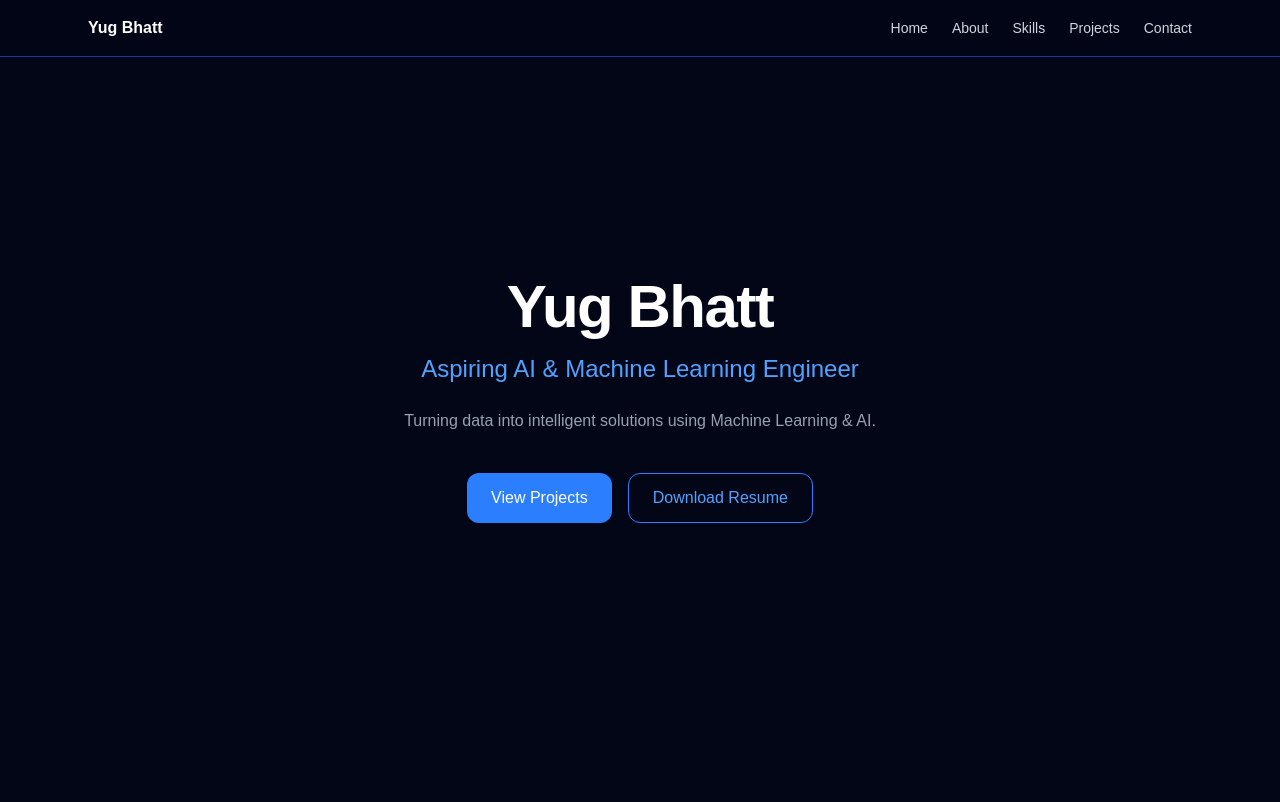
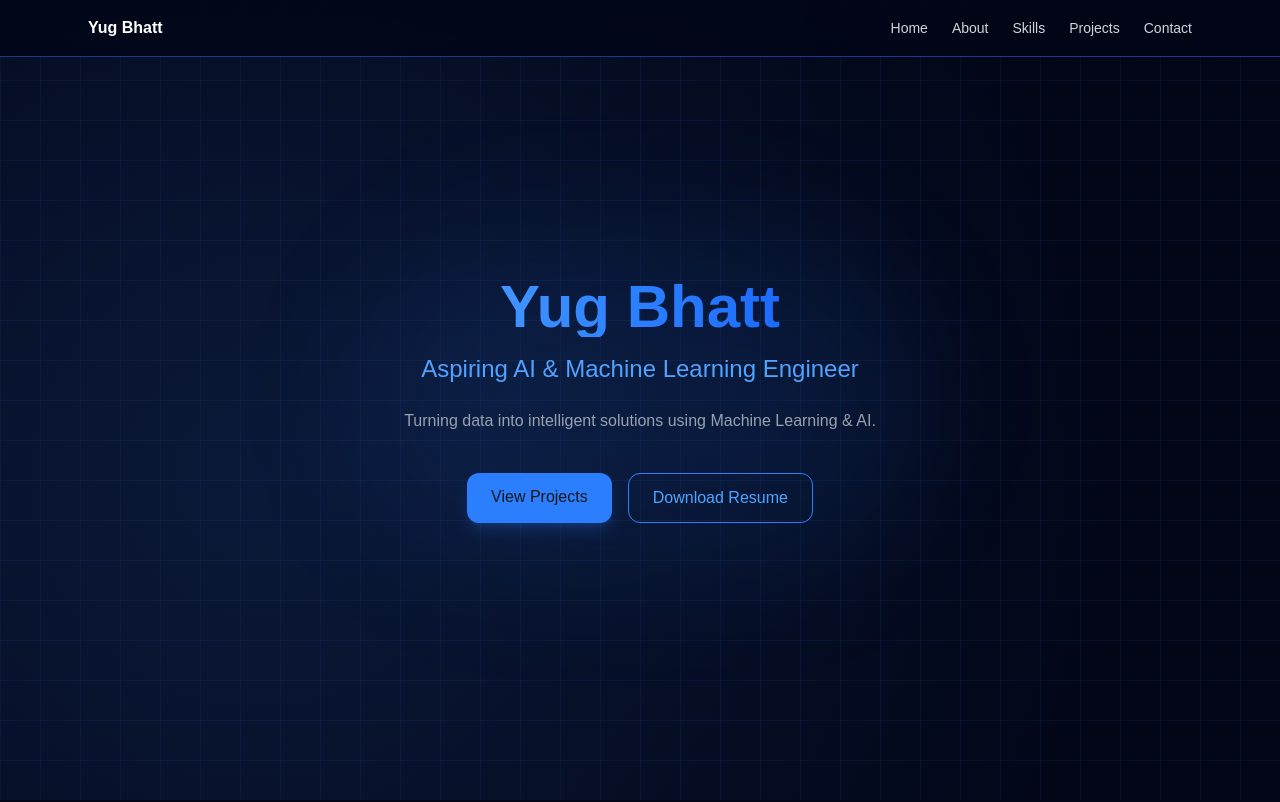
Before and after one commit to Yug-Bhatt/ai-ml-portfolio, a Next.js app: page / in a window 1280 px wide. Shown: the top 802 px of the page. Built offline with nearby package versions, Linux system fonts and the light colour scheme.

Commit message:
Upgraded hero visuals and animations

```diff
--- a/app/globals.css
+++ b/app/globals.css
@@ -44,3 +44,21 @@ body {
     ),
     #020617;
 }
+body::before {
+  content: "";
+  position: fixed;
+  inset: 0;
+  background-image:
+    linear-gradient(rgba(59,130,246,0.08) 1px, transparent 1px),
+    linear-gradient(90deg, rgba(59,130,246,0.08) 1px, transparent 1px);
+  background-size: 40px 40px;
+  pointer-events: none;
+  z-index: -1;
+}
+body {
+  cursor: default;
+}
+
+button:hover {
+  box-shadow: 0 0 20px rgba(59,130,246,0.4);
+}
--- a/app/page.tsx
+++ b/app/page.tsx
@@ -7,64 +7,96 @@ import { motion } from "framer-motion";
 import Navbar from "@/components/Navbar";
 import Contact from "@/components/Contact";
 
-
 export default function Home() {
   return (
     <>
       <Navbar />
-      <main id="home" className="min-h-screen bg-[#020617] text-white flex flex-col items-center justify-center text-center px-6">
+
+      <main
+        id="home"
+        className="min-h-screen flex items-center justify-center text-center px-6 relative"
+      >
+        <div className="relative">
+          {/* Glow background */}
+          <div className="absolute -inset-10 bg-blue-500/10 blur-3xl rounded-full"></div>
+
+          <motion.div
+            initial="hidden"
+            animate="visible"
+            variants={{
+              hidden: {},
+              visible: {
+                transition: {
+                  staggerChildren: 0.2,
+                },
+              },
+            }}
+            className="relative z-10"
+          >
+            {/* Name */}
             <motion.h1
-        initial={{ opacity: 0, y: 60 }}
-        animate={{ opacity: 1, y: 0 }}
-        transition={{ duration: 1, ease: "easeOut" }}
-        className="text-5xl md:text-6xl font-bold tracking-tight"
+              variants={{
+                hidden: { opacity: 0, y: 40 },
+                visible: { opacity: 1, y: 0 },
+              }}
+              className="text-5xl md:text-6xl font-bold bg-gradient-to-r from-blue-400 via-blue-500 to-blue-600 bg-clip-text text-transparent"
             >
               Yug Bhatt
             </motion.h1>
 
-
+            {/* Subtitle */}
             <motion.h2
-          initial={{ opacity: 0, y: 30 }}
-          animate={{ opacity: 1, y: 0 }}
-          transition={{ delay: 0.3, duration: 0.8 }}
+              variants={{
+                hidden: { opacity: 0, y: 40 },
+                visible: { opacity: 1, y: 0 },
+              }}
               className="mt-4 text-xl md:text-2xl text-blue-400"
             >
               Aspiring AI & Machine Learning Engineer
             </motion.h2>
 
-
+            {/* Description */}
             <motion.p
-          initial={{ opacity: 0 }}
-          animate={{ opacity: 1 }}
-          transition={{ delay: 0.7 }}
-          className="mt-6 max-w-xl text-gray-400"
+              variants={{
+                hidden: { opacity: 0, y: 40 },
+                visible: { opacity: 1, y: 0 },
+              }}
+              className="mt-6 max-w-xl mx-auto text-gray-400"
             >
               Turning data into intelligent solutions using Machine Learning & AI.
             </motion.p>
 
+            {/* Buttons */}
             <motion.div
-          initial={{ opacity: 0 }}
-          animate={{ opacity: 1 }}
-          transition={{ delay: 1 }}
-          className="mt-10 flex gap-4"
+              variants={{
+                hidden: { opacity: 0, y: 40 },
+                visible: { opacity: 1, y: 0 },
+              }}
+              className="mt-10 flex justify-center gap-4"
             >
-          <button className="px-6 py-3 rounded-xl bg-blue-500 hover:bg-blue-600 hover:scale-105 active:scale-95 transition-transform duration-300">
+              <a
+                href="#projects"
+                className="px-6 py-3 rounded-xl bg-blue-500 hover:bg-blue-600 hover:scale-105 active:scale-95 transition-all duration-300 shadow-lg shadow-blue-500/20"
+              >
                 View Projects
-          </button>
+              </a>
 
-          <button className="px-6 py-3 rounded-xl border border-blue-500 text-blue-400 hover:bg-blue-500/10 hover:scale-105 active:scale-95 transition-transform duration-300">
+              <a
+                href="/Yug_Bhatt_Resume.pdf"
+                download
+                className="px-6 py-3 rounded-xl border border-blue-500 text-blue-400 hover:bg-blue-500/10 hover:scale-105 active:scale-95 transition-all duration-300"
+              >
                 Download Resume
-          </button>
-
+              </a>
             </motion.div>
+          </motion.div>
+        </div>
       </main>
 
       <About />
       <Skills />
       <Projects />
       <Contact />
-
-
     </>
   );
 }
```
Lines whose indentation alone changed are shown as unchanged.
